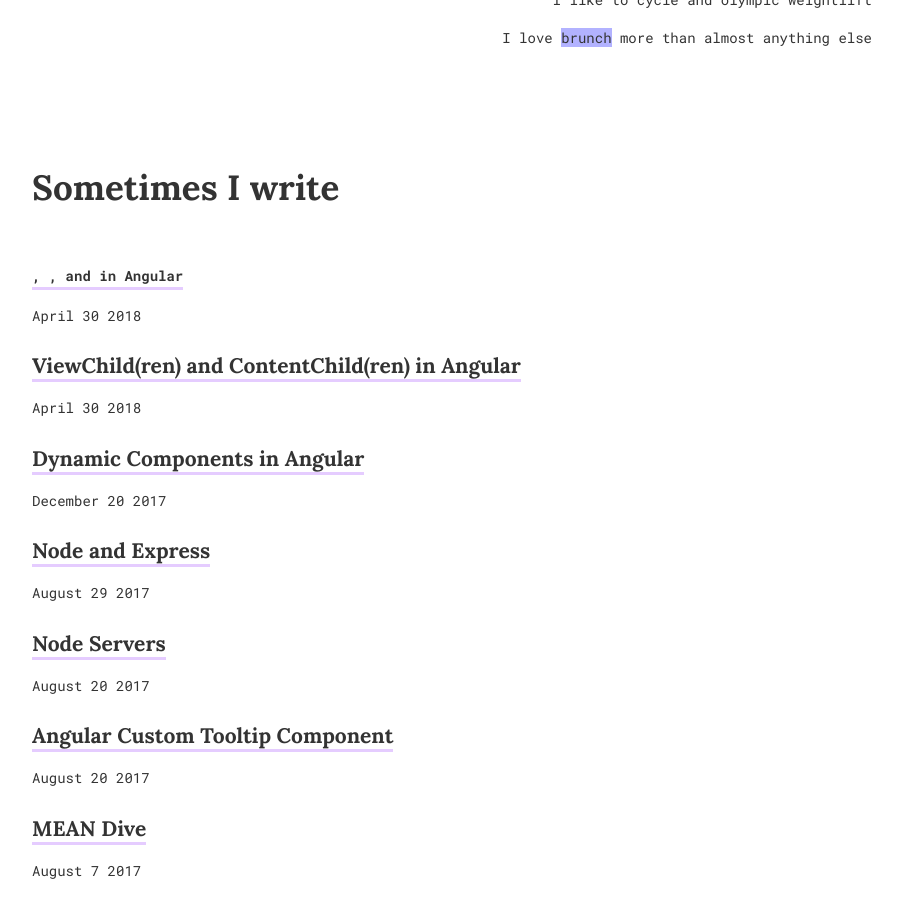
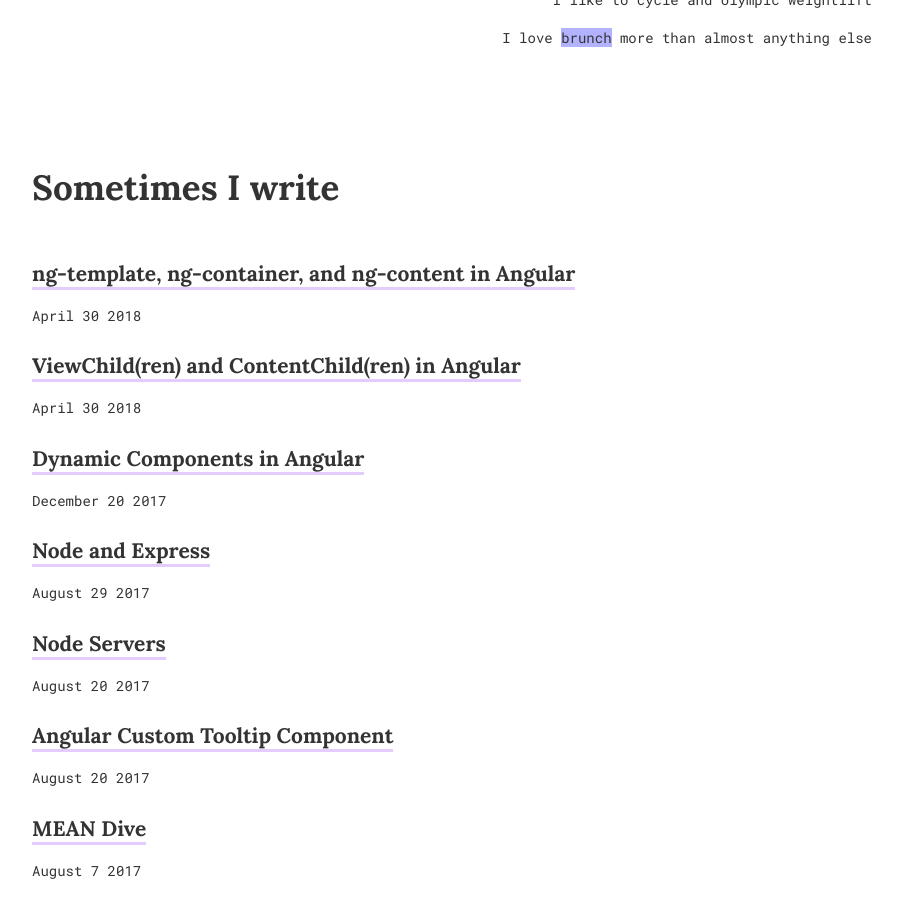
Before and after one commit to natmegs/personal-blog, a Jekyll site: the page built from index.md, in a window 1280 px wide and 900 px high, scrolled down 1085 px. Shown: the whole window, without its empty margins (188-1090 px from the left). Built offline with Jekyll 4.4.1, drawn with Linux system fonts in a browser that asks for light colours; nearby versions of some CDN libraries.

Commit message:
fix blog title - messed up formatting

```diff
--- a/_posts/2018-05-01-ngtemplate-ngcontainer-ngcontent.markdown
+++ b/_posts/2018-05-01-ngtemplate-ngcontainer-ngcontent.markdown
@@ -1,6 +1,6 @@
 ---
 layout: post
-title:  "<ng-template>, <ng-container>, and <ng-content> in Angular"
+title:  "ng-template, ng-container, and ng-content in Angular"
 date:   2018-04-30 14:59:30 -0700
 permalink: /blog/:title
 comments: true
```
